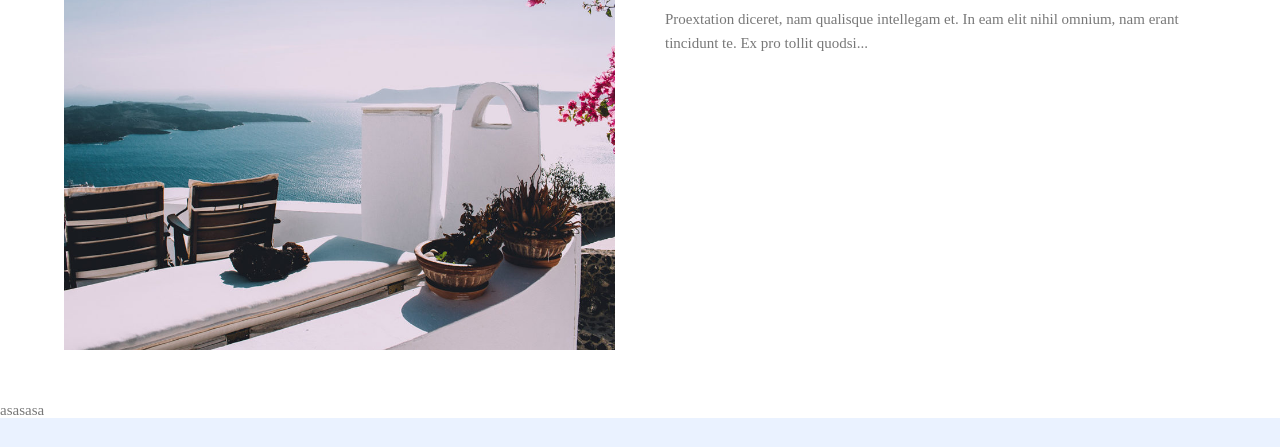
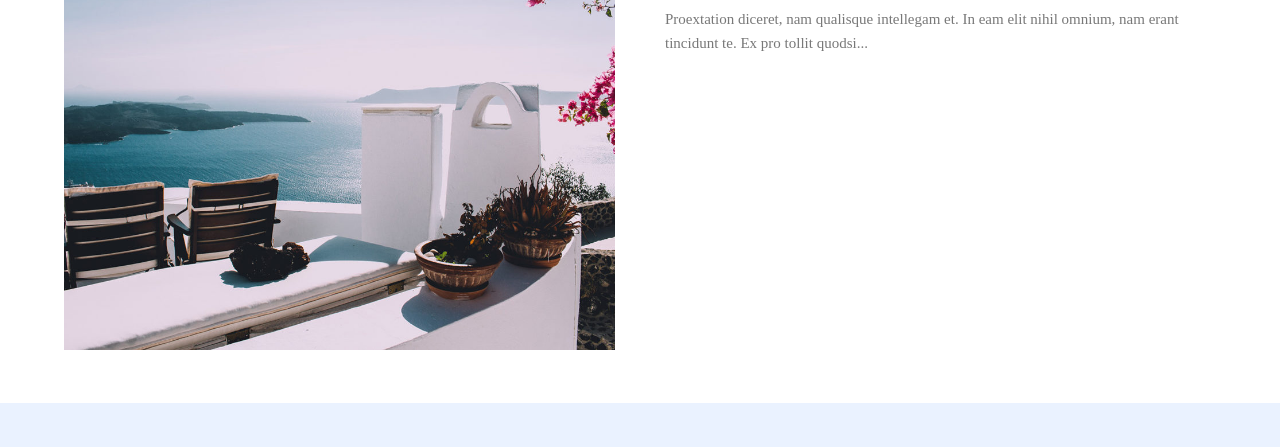
Before and after one commit to iAsh0k/Ashok-Tamang_A3, a website: page public/index.html in a window 1280 px wide. Shown: the part 264-711 px from the top of the page. Drawn offline with nearby package versions, Linux system fonts and the light colour scheme; a web font is replaced by a local one.

Commit message:
Update index.html

```diff
--- a/public/index.html
+++ b/public/index.html
@@ -82,7 +82,7 @@
         </article>
       </div>
     </main>
-asasasa
+
     <footer id="footer">
       <div class="container">
         <div class="footer-logo">
```
